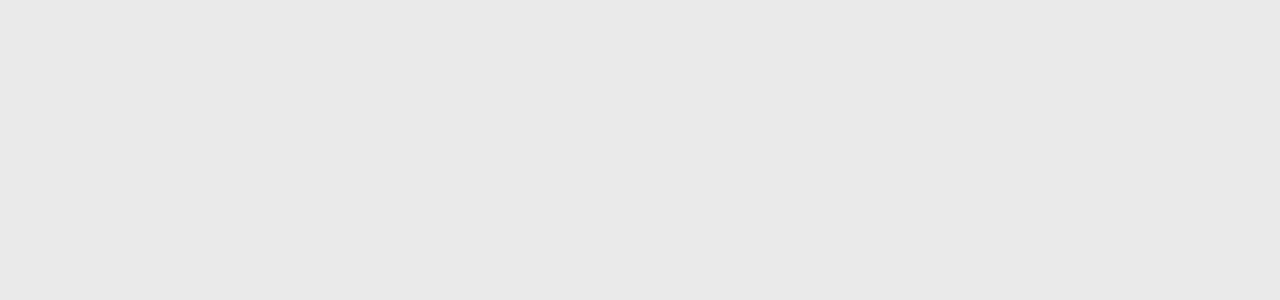
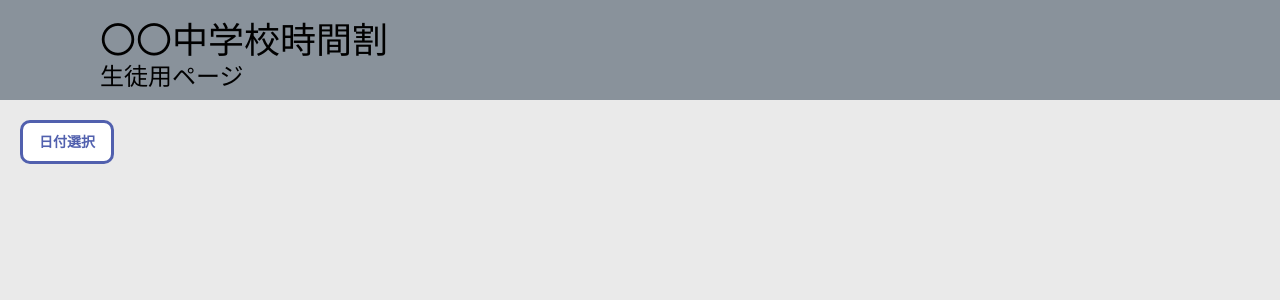
Before and after one commit to yusui-okanaka-adglobe-co-jp/2023-Technical-Training-Team-C, a Nuxt app in the folder frontend/: page /calendarModalSample in a window 1280 px wide. Before the commit this address had no page. Shown: the top 300 px of the page. Built offline with nearby package versions, Linux system fonts and the light colour scheme; what tw-elements would draw is missing.

Commit message:
不要ファイルが含まれていたため戻って作業

```diff
--- /dev/null
+++ b/frontend/pages/calendarModalSample.vue
@@ -0,0 +1,55 @@
+<template>
+  <default-layout page-name="生徒用ページ">
+    <!-- html記述場所 -->
+    <div>
+      <button @click="onclick">
+        <div class="dateselect">日付選択</div>
+      </button>
+      <calendar-modal :is-shown="isShown" @update:value="selectDate"> </calendar-modal>
+    </div>
+  </default-layout>
+</template>
+
+<script setup>
+import ModalBase from '~~/components/modal-base.vue'
+import { format } from 'date-fns'
+
+const isShown = ref(false)
+
+function onclick() {
+  isShown.value = !isShown.value
+}
+
+const view = ref(null)
+
+function selectDate(e) {
+  view.value = e
+
+  //カレンダーモーダルを閉じる
+  isShown.value = false
+
+  return navigateTo({
+    path: '/studentHome',
+    query: {
+      view: format(view.value, 'yyyy-MM-dd'),
+    },
+  })
+}
+</script>
+
+<style scoped lang="scss">
+button {
+  background-color: white;
+  margin-top: 24px;
+  padding: 8px 16px;
+  font-weight: bold;
+  border-radius: 10px;
+  border: solid 3px #5160ae;
+  margin: 20px;
+}
+
+.dateselect {
+  color: #5160ae;
+  font-size: 14px;
+}
+</style>
--- a/frontend/pages/home.vue
+++ b/frontend/pages/home.vue
@@ -1,14 +1,11 @@
 <template>
   <default-layout page-name="教師用ページ">
     <!-- html記述場所 -->
-
     <TimetableComponent :timetables="timetables"></TimetableComponent>
-
   </default-layout>
 </template>
 
 <script lang="ts" setup>
-
 import { Timetable } from '~~/types/response/timetablesAcquireResponse'
 
 /* 検証用オブジェクト */
@@ -157,7 +154,6 @@ const timetables: Timetable[] = [
     ],
   },
 ]
-
 </script>
 
 <style scoped lang="scss"></style>
```
